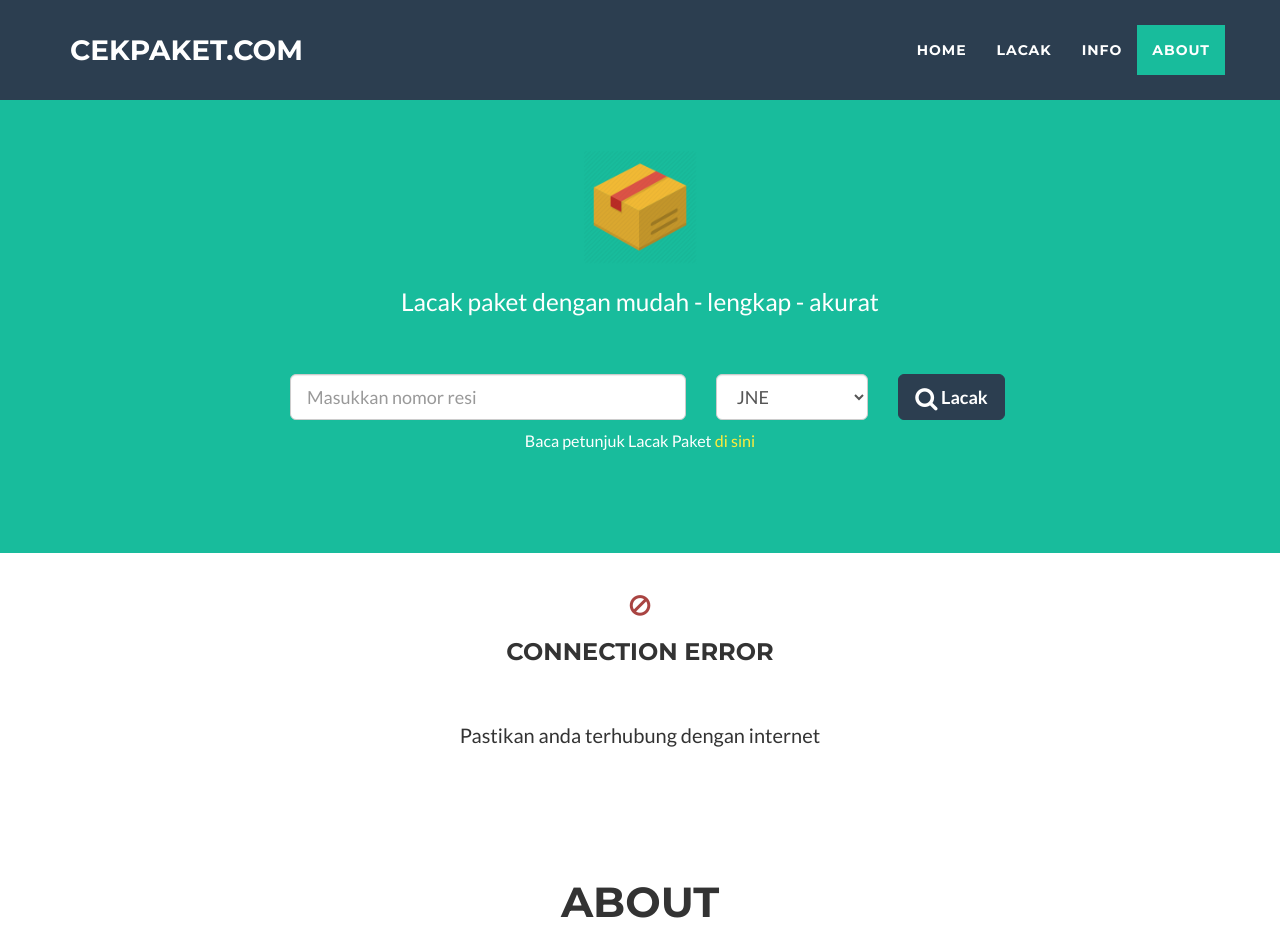
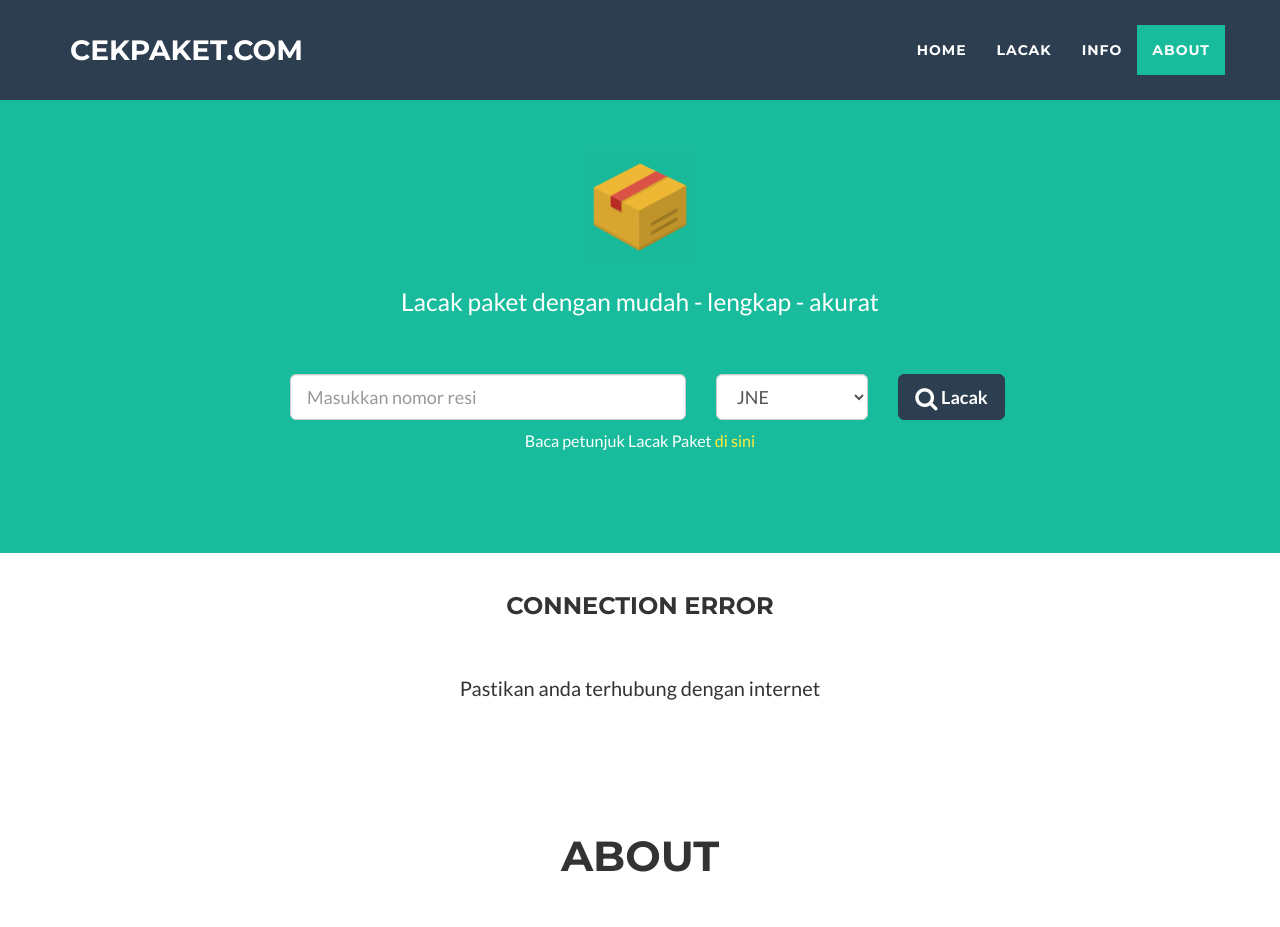
Before and after one commit to meinliebe/cekpaket, a Django app: template templates/cek_koneksi.html in a window 1280 px wide. Shown: the top 927 px of the page. Run offline with Django 3.2, Linux system fonts and the light colour scheme; the template is opened without the code that fills it, so the values that code supplies are empty; some libraries are stand-ins or nearby versions.

Commit message:
remove icon

```diff
--- a/templates/cek_koneksi.html
+++ b/templates/cek_koneksi.html
@@ -6,7 +6,6 @@
 		<div class="container">
 			<div class="row">
 				<div class="col-lg-12 text-center">
-					<h3><i class="fa fa-ban text-danger"></i></h3>
 					<h3>Connection Error</h3>
 					<hr class="star-primary">
 				</div>
```
